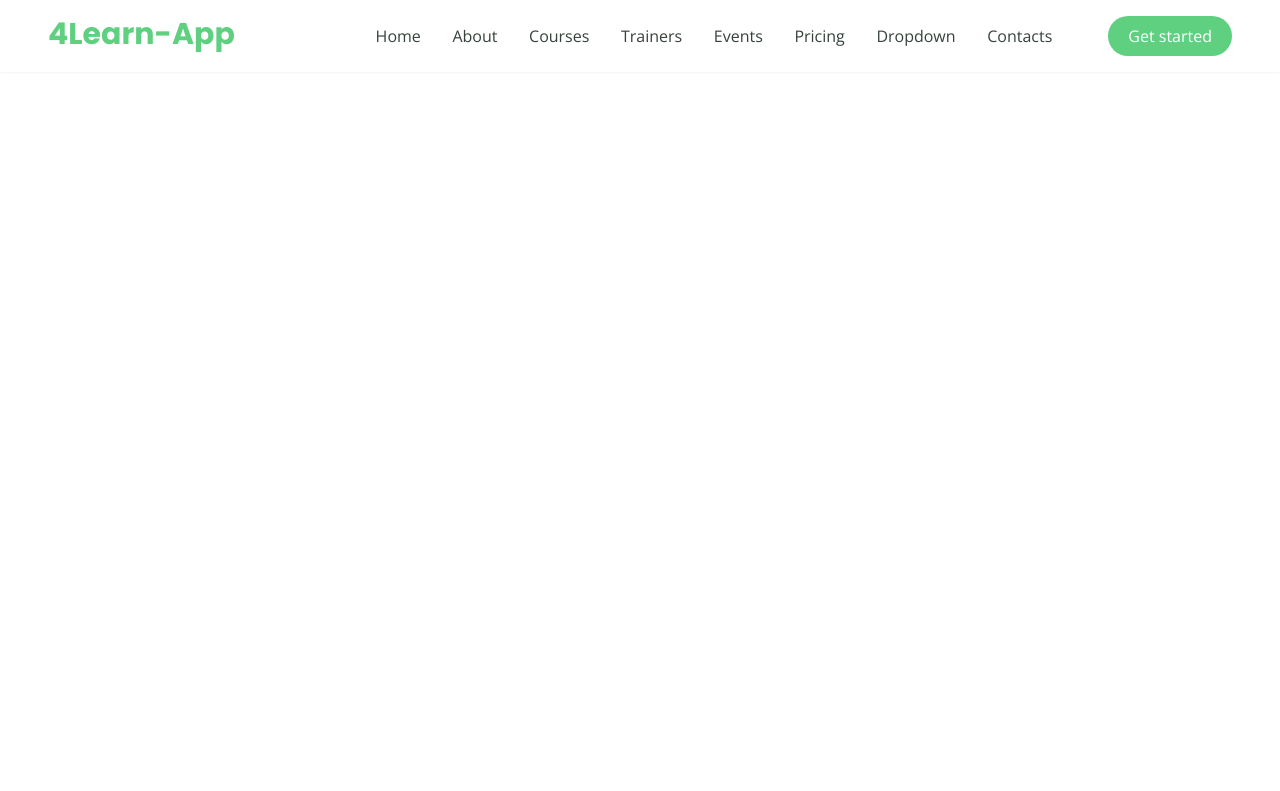
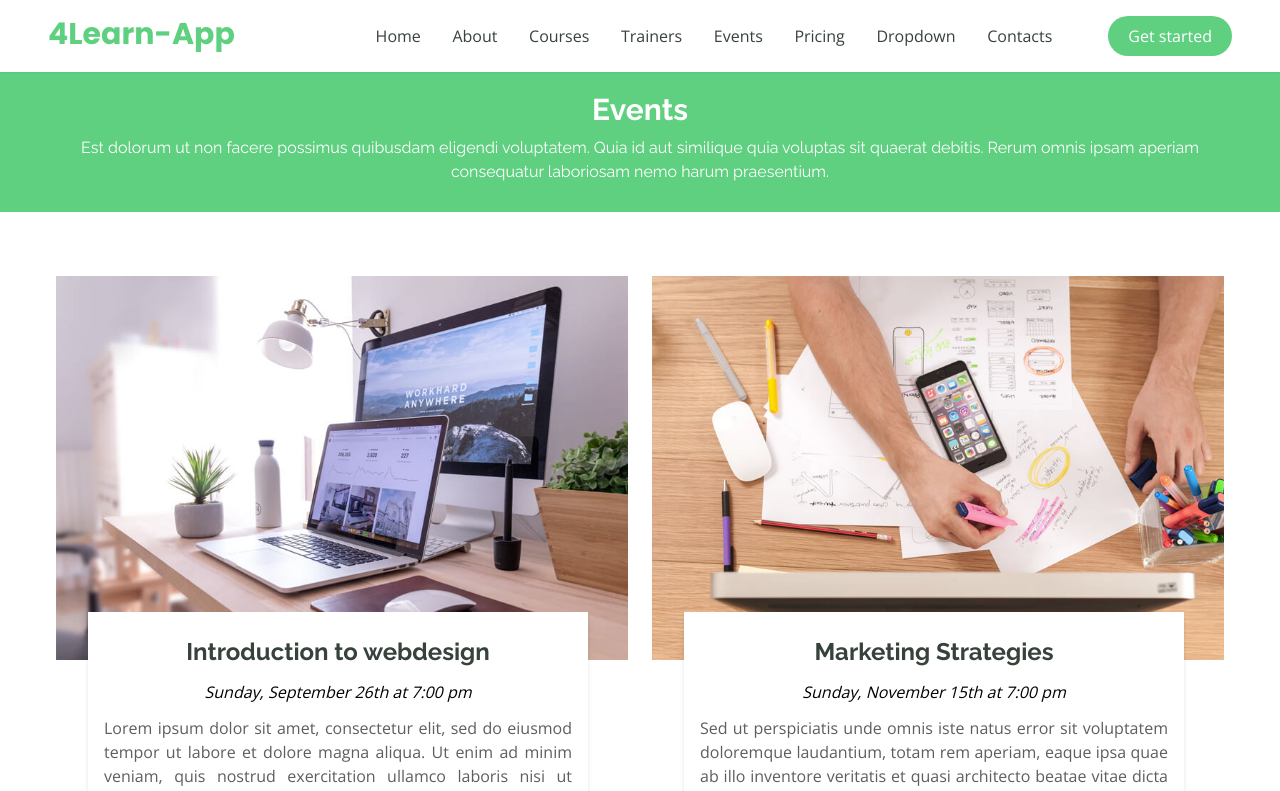
Before and after one commit to mhnazary/4Learn-website, a React (Create React App) app: page /Events in a window 1280 px wide. Shown: the top 791 px of the page. Built offline with nearby package versions, Linux system fonts and the light colour scheme.

Commit message:
Refactor Events component to Courses component

```diff
--- a/src/pages/Events/Events.jsx
+++ b/src/pages/Events/Events.jsx
@@ -1,12 +1,21 @@
 import Navbar from "../../components/Navbar/Navbar";
+import Events from "../../components/Events/EventsHeader";
+import EventsCards from "../../components/Events/EventsCards";
+import Footer from "../../components/Footer/Footer";
 
-function Events() {
+function Courses() {
   return (
-    <>
+    <div>
       <Navbar />
-      <h1>Welcome to Events</h1>
-    </>
+      <div className="mt-16">
+          <Events />
+        <div className="space-y-14 mt-40">
+        <EventsCards />
+        <Footer />
+        </div>
+      </div>
+    </div>
   );
 }
 
-export default Events;
+export default Courses;
```
